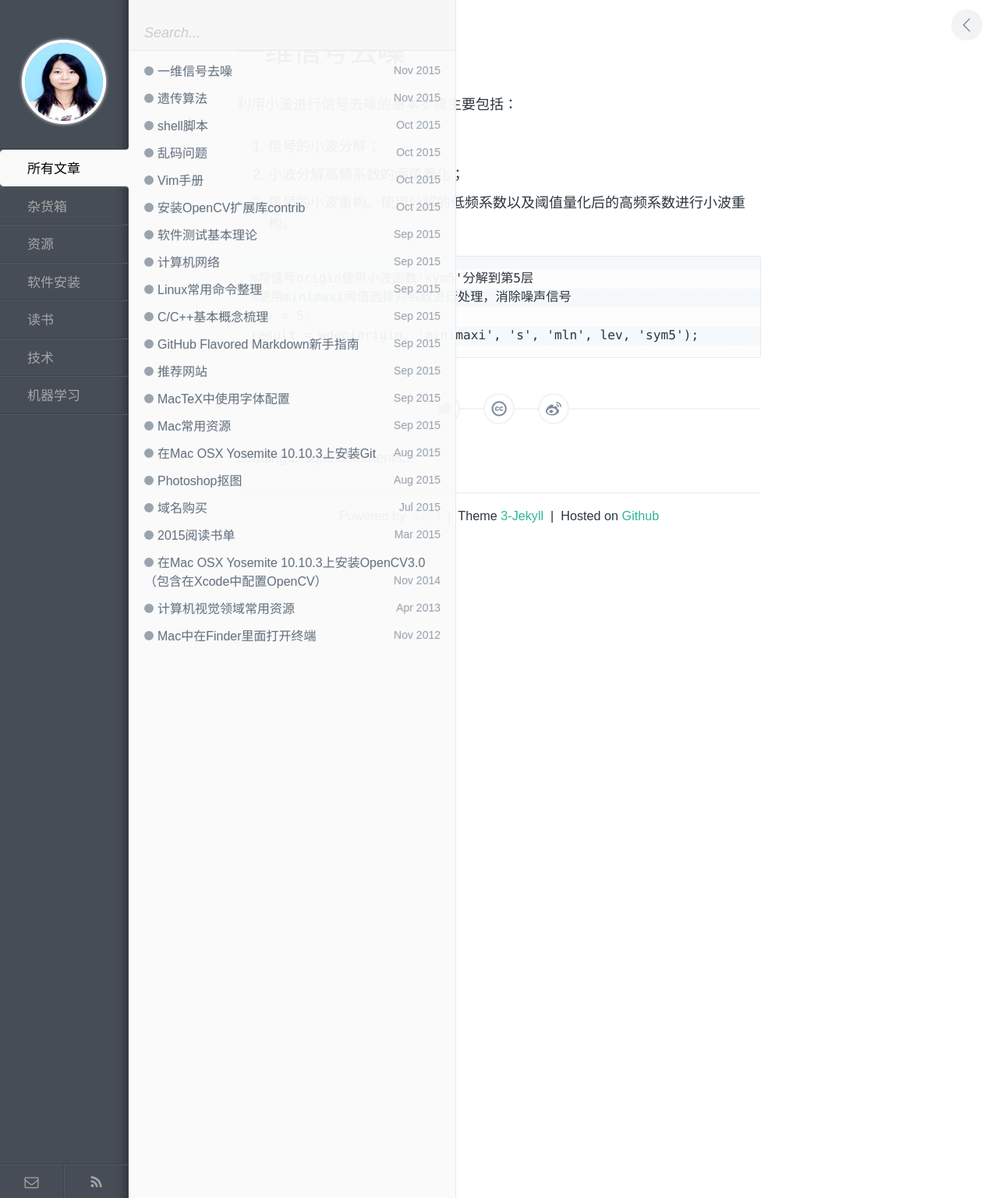
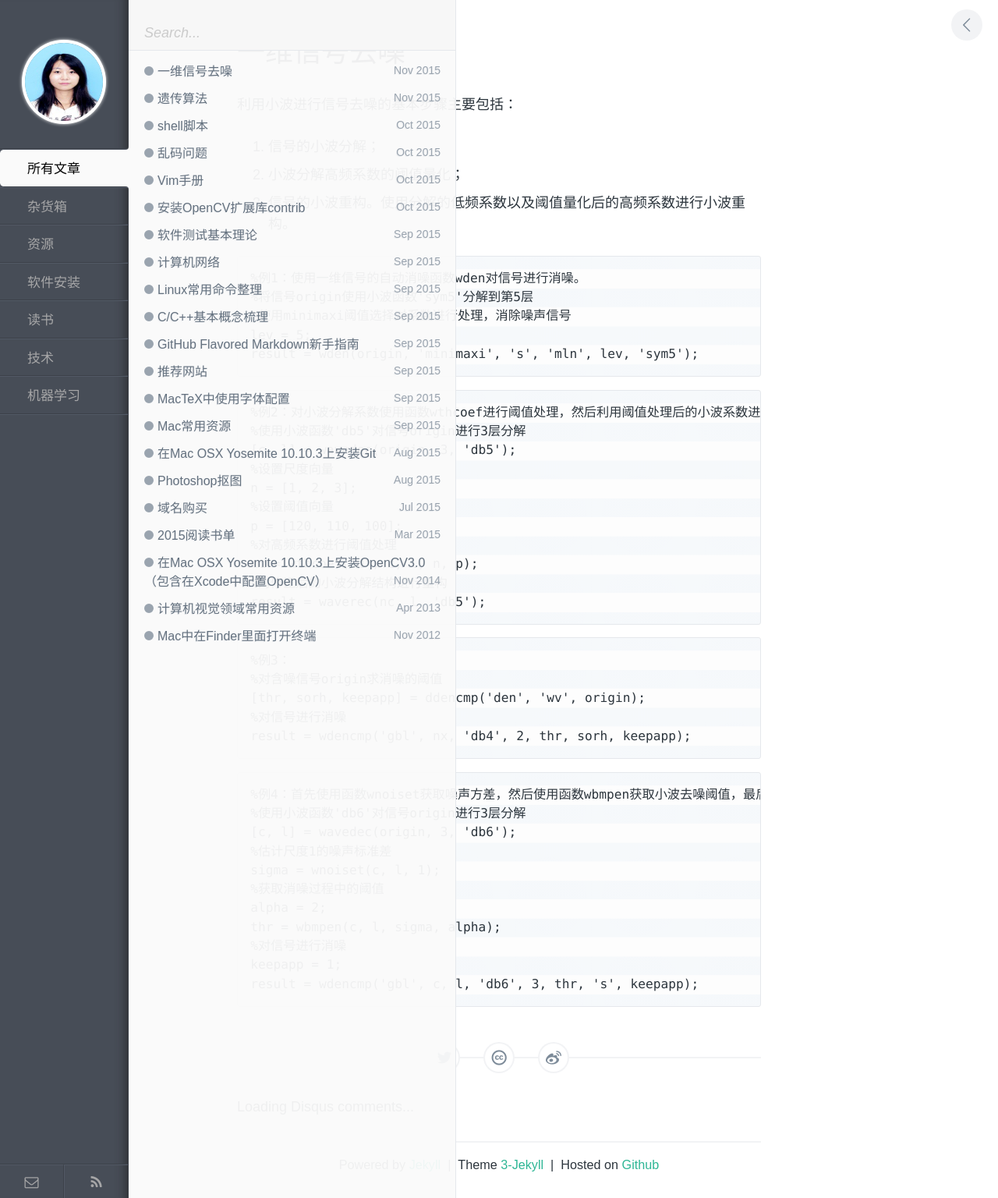
Before and after one commit to zhuyafei/zhuyafei.github.io, a Jekyll site: the page built from _posts/MachineLearning/2015-11-26-SignalDenoising.md, in a window 1280 px wide. Shown: the whole page at 78% size. Built offline with Jekyll 4.4.1, drawn with Linux system fonts in a browser that asks for light colours; comment, search, counter and statistics services are not loaded.

Commit message:
Modify 2015-11-26-SignalDenoising.md

````diff
--- a/_posts/MachineLearning/2015-11-26-SignalDenoising.md
+++ b/_posts/MachineLearning/2015-11-26-SignalDenoising.md
@@ -10,8 +10,45 @@ category: 机器学习
 3. 信号的小波重构。使用分解的低频系数以及阈值量化后的高频系数进行小波重构。
 
 ```Matlab
+%例1：使用一维信号的自动消噪函数wden对信号进行消噪。
 %将信号origin使用小波函数'sym5'分解到第5层
 %使用minimaxi阈值选择对系数进行处理，消除噪声信号
 lev = 5;
 result = wden(origin, 'minimaxi', 's', 'mln', lev, 'sym5');
 ```
+
+```Matlab
+%例2：对小波分解系数使用函数wthcoef进行阈值处理，然后利用阈值处理后的小波系数进行重构达到去噪目的。
+%使用小波函数'db5'对信号origin进行3层分解
+[c, l] = wavedec(origin, 3, 'db5');
+%设置尺度向量
+n = [1, 2, 3];
+%设置阈值向量
+p = [120, 110, 100];
+%对高频系数进行阈值处理
+nc = wthcoef('d', c, l, n, p);
+%对修正后的小波分解结构进行重构
+result = waverec(nc, l, 'db5');
+```
+
+```Matlab
+%例3：
+%对含噪信号origin求消噪的阈值
+[thr, sorh, keepapp] = ddencmp('den', 'wv', origin);
+%对信号进行消噪
+result = wdencmp('gbl', nx, 'db4', 2, thr, sorh, keepapp);
+```
+
+```Matlab
+%例4：首先使用函数wnoiset获取噪声方差，然后使用函数wbmpen获取小波去噪阈值，最后使用函数wdencmp实现信号消噪。
+%使用小波函数'db6'对信号origin进行3层分解
+[c, l] = wavedec(origin, 3, 'db6');
+%估计尺度1的噪声标准差
+sigma = wnoiset(c, l, 1);
+%获取消噪过程中的阈值
+alpha = 2;
+thr = wbmpen(c, l, sigma, alpha);
+%对信号进行消噪
+keepapp = 1;
+result = wdencmp('gbl', c, l, 'db6', 3, thr, 's', keepapp);
+```
````
